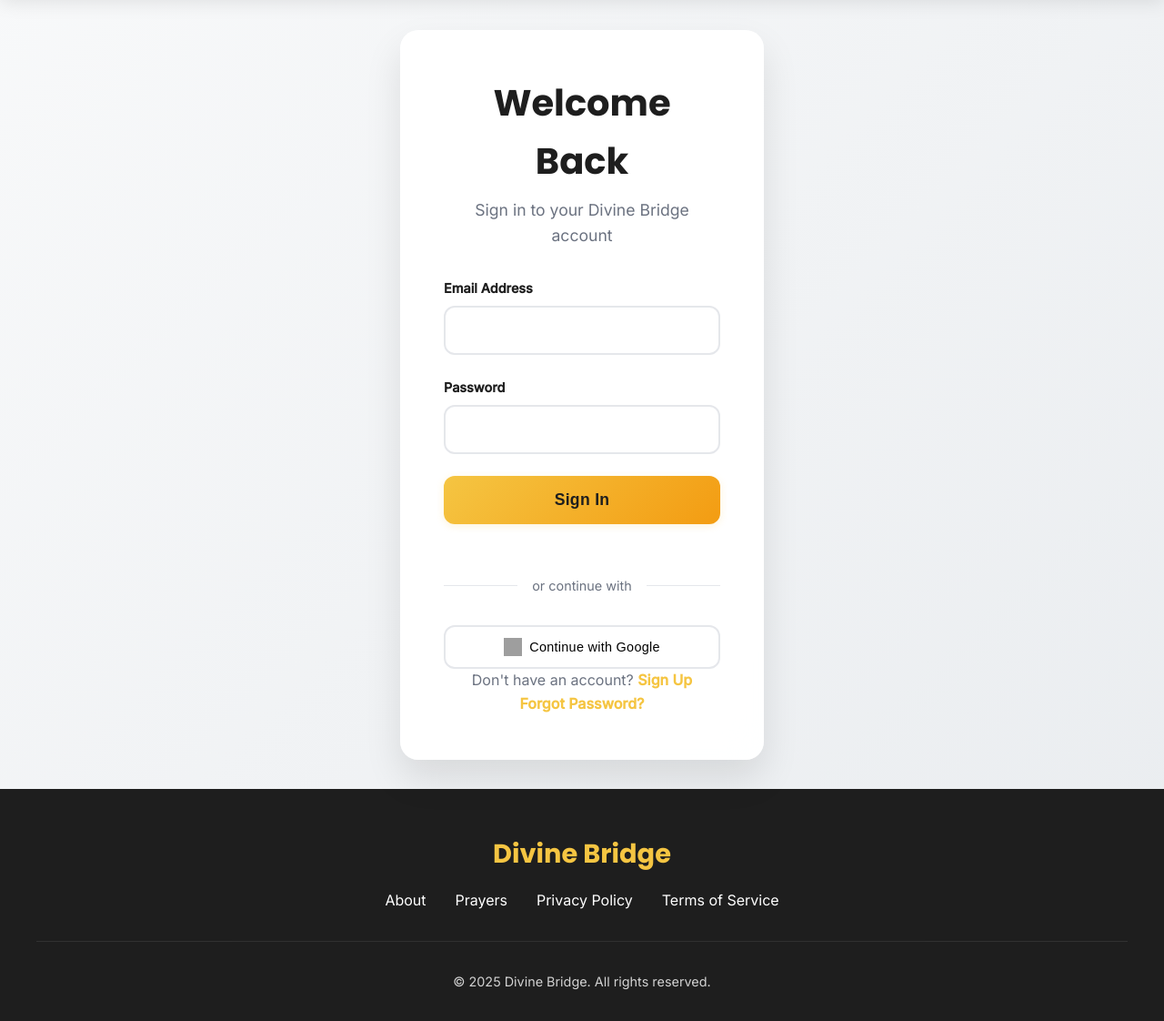
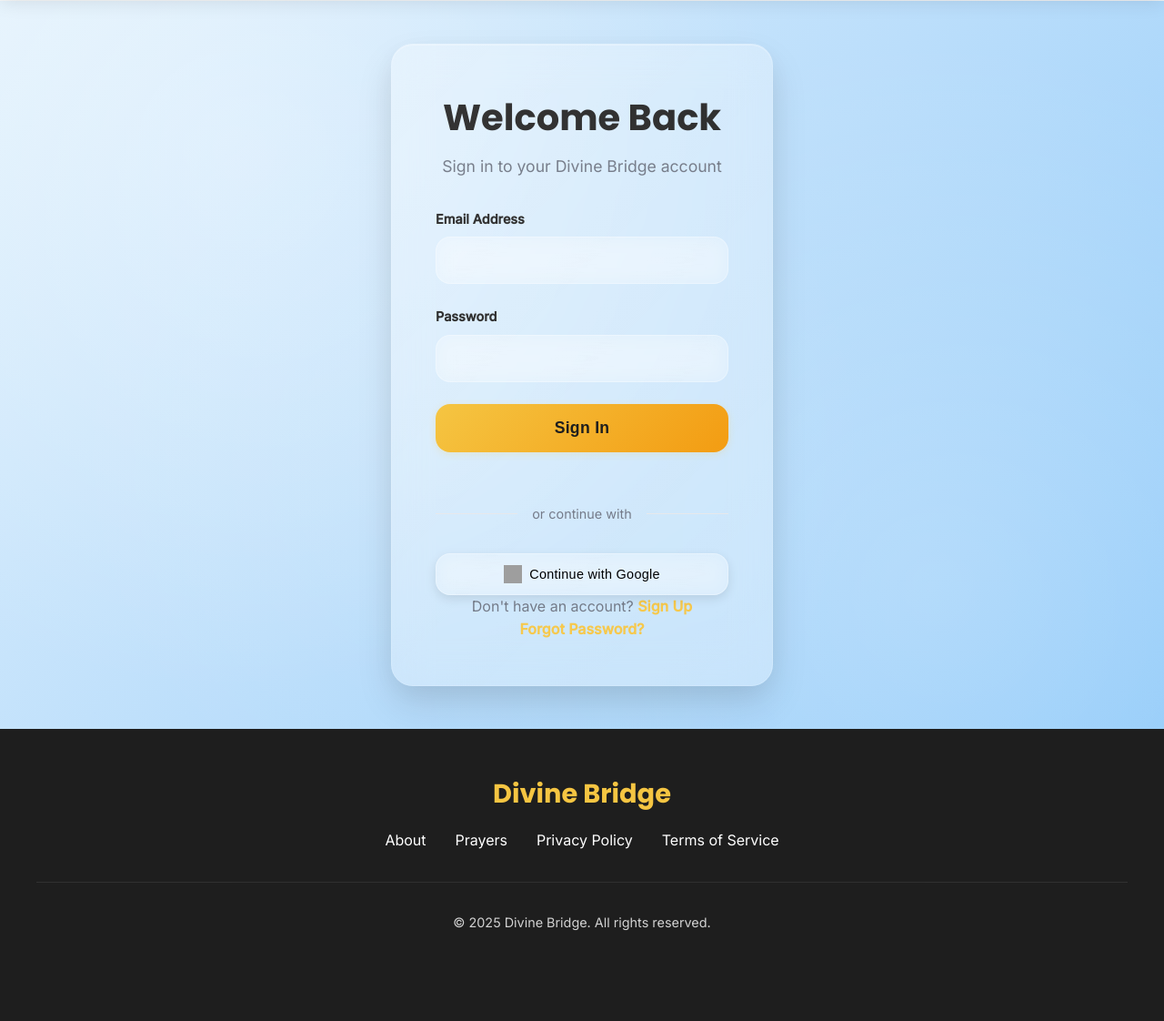
Before and after one commit to BamweTech/DivineBridge, a Flask app: page /login in a window 1280 px wide. Shown: the part 79-1201 px from the top of the page at 91% size. After the commit the page ends 1101 px from the top, so only its background shows below. Run offline with Flask 2, Linux system fonts and the light colour scheme; parts of the project's set-up code (start-up, migrations or seed data) failed here and were passed over; some libraries are stand-ins or nearby versions; grey boxes are pictures that could not be loaded.

Commit message:
Redesign login and register pages with glassy blue theme
- Added light gradient blue background (e3f2fd to 90caf9)
- Implemented glassy card effects with backdrop blur
- Updated form inputs with glassy styling and better focus states
- Enhanced buttons with gradient effects and hover animations
- Added subtle radial gradient overlays for depth
- Improved social button styling with glassy effects
- Fixed route registration in app.py
- Both pages now have modern, ethereal design

```diff
--- a/app.py
+++ b/app.py
@@ -216,6 +216,52 @@ def create_app():
     logger.info(f"Environment: {app.config['ENV']}")
     logger.info(f"Debug mode: {app.debug}")
 
+    # Add main routes
+    @app.route('/login')
+    def login():
+        """Serve the login page"""
+        return render_template('login.html')
+
+    @app.route('/signup')
+    def signup():
+        """Serve the signup page"""
+        return render_template('register.html')
+
+    @app.route('/prayers')
+    def prayers():
+        """Serve the prayers page"""
+        return render_template('prayers.html')
+
+    @app.route('/daily-prayer')
+    def daily_prayer():
+        """Serve the daily prayer page"""
+        return render_template('daily_prayer.html')
+
+    @app.route('/about')
+    def about():
+        """Serve the about page"""
+        return render_template('about.html')
+
+    @app.route('/contact')
+    def contact():
+        """Serve the contact page"""
+        return render_template('contact.html')
+
+    @app.route('/faq')
+    def faq():
+        """Serve the FAQ page"""
+        return render_template('faq.html')
+
+    @app.route('/privacy-policy')
+    def privacy_policy():
+        """Serve the privacy policy page"""
+        return render_template('privacy_policy.html')
+
+    @app.route('/terms-of-service')
+    def terms_of_service():
+        """Serve the terms of service page"""
+        return render_template('terms_of_service.html')
+
     return app
 
 # Create the Flask application
@@ -304,7 +350,7 @@ def login():
 @app.route('/signup')
 def signup():
     """Serve the signup page"""
-    return render_template('signup.html')
+    return render_template('register.html')
 
 @app.route('/prayers')
 def prayers():
@@ -320,6 +366,16 @@ def daily_prayer():
 def about():
     """Serve the about page"""
     return render_template('about.html')
+
+@app.route('/privacy-policy')
+def privacy_policy():
+    """Serve the privacy policy page"""
+    return render_template('privacy_policy.html')
+
+@app.route('/terms-of-service')
+def terms_of_service():
+    """Serve the terms of service page"""
+    return render_template('terms_of_service.html')
 
 @app.route('/profile')
 def profile():
--- a/templates/login.html
+++ b/templates/login.html
@@ -10,18 +10,52 @@
         align-items: center;
         justify-content: center;
         padding: 2rem;
-        background: transparent;
+        background: linear-gradient(135deg, #e3f2fd 0%, #bbdefb 50%, #90caf9 100%);
+        position: relative;
+        overflow: hidden;
+    }
+
+    .login-container::before {
+        content: '';
+        position: absolute;
+        top: 0;
+        left: 0;
+        right: 0;
+        bottom: 0;
+        background:
+            radial-gradient(circle at 20% 20%, rgba(255, 255, 255, 0.3) 0%, transparent 50%),
+            radial-gradient(circle at 80% 80%, rgba(255, 255, 255, 0.2) 0%, transparent 50%),
+            radial-gradient(circle at 40% 60%, rgba(255, 255, 255, 0.1) 0%, transparent 50%);
+        pointer-events: none;
     }
 
     .login-card {
-        background: rgba(255, 255, 255, 0.95);
+        background: rgba(255, 255, 255, 0.25);
         backdrop-filter: blur(20px);
-        border-radius: 20px;
+        border-radius: 24px;
         padding: 3rem;
-        box-shadow: 0 20px 40px rgba(0, 0, 0, 0.1);
+        box-shadow:
+            0 20px 40px rgba(0, 0, 0, 0.1),
+            0 8px 32px rgba(0, 0, 0, 0.05),
+            inset 0 1px 0 rgba(255, 255, 255, 0.3);
         width: 100%;
-        max-width: 400px;
+        max-width: 420px;
         text-align: center;
+        border: 1px solid rgba(255, 255, 255, 0.2);
+        position: relative;
+        z-index: 1;
+    }
+
+    .login-card::before {
+        content: '';
+        position: absolute;
+        top: 0;
+        left: 0;
+        right: 0;
+        bottom: 0;
+        background: linear-gradient(135deg, rgba(255, 255, 255, 0.1) 0%, rgba(255, 255, 255, 0.05) 100%);
+        border-radius: 24px;
+        pointer-events: none;
     }
 
     .login-header {
@@ -60,36 +94,54 @@
     .form-input {
         width: 100%;
         padding: 1rem;
-        border: 2px solid #e5e7eb;
-        border-radius: 12px;
+        border: 1px solid rgba(255, 255, 255, 0.3);
+        border-radius: 16px;
         font-size: 1rem;
         transition: all 0.3s ease;
-        background: white;
+        background: rgba(255, 255, 255, 0.2);
+        backdrop-filter: blur(10px);
+        color: var(--black);
+        position: relative;
+        z-index: 2;
+    }
+
+    .form-input::placeholder {
+        color: rgba(0, 0, 0, 0.6);
     }
 
     .form-input:focus {
         outline: none;
-        border-color: var(--gold);
-        box-shadow: 0 0 0 3px rgba(245, 197, 66, 0.1);
+        border-color: rgba(255, 255, 255, 0.5);
+        box-shadow:
+            0 0 0 3px rgba(255, 255, 255, 0.2),
+            0 4px 12px rgba(0, 0, 0, 0.1);
+        background: rgba(255, 255, 255, 0.3);
     }
 
     .login-button {
         width: 100%;
         padding: 1rem;
-        background: var(--gold);
+        background: linear-gradient(135deg, var(--gold) 0%, #f4d03f 100%);
         color: var(--black);
         border: none;
-        border-radius: 12px;
+        border-radius: 16px;
         font-size: 1.1rem;
         font-weight: 600;
         cursor: pointer;
         transition: all 0.3s ease;
         margin-bottom: 1.5rem;
+        box-shadow:
+            0 4px 12px rgba(245, 197, 66, 0.3),
+            inset 0 1px 0 rgba(255, 255, 255, 0.3);
+        position: relative;
+        z-index: 2;
     }
 
     .login-button:hover:not(:disabled) {
         transform: translateY(-2px);
-        box-shadow: 0 8px 20px rgba(245, 197, 66, 0.3);
+        box-shadow:
+            0 8px 20px rgba(245, 197, 66, 0.4),
+            inset 0 1px 0 rgba(255, 255, 255, 0.3);
     }
 
     .login-button:disabled {
@@ -126,20 +178,26 @@
     .social-button {
         flex: 1;
         padding: 0.75rem;
-        border: 2px solid #e5e7eb;
-        border-radius: 12px;
-        background: white;
+        border: 1px solid rgba(255, 255, 255, 0.3);
+        border-radius: 16px;
+        background: rgba(255, 255, 255, 0.2);
+        backdrop-filter: blur(10px);
         cursor: pointer;
         transition: all 0.3s ease;
         display: flex;
         align-items: center;
         justify-content: center;
         gap: 0.5rem;
+        position: relative;
+        z-index: 2;
+        box-shadow: 0 4px 12px rgba(0, 0, 0, 0.1);
     }
 
     .social-button:hover {
-        border-color: var(--gold);
+        border-color: rgba(255, 255, 255, 0.5);
         transform: translateY(-2px);
+        background: rgba(255, 255, 255, 0.3);
+        box-shadow: 0 8px 20px rgba(0, 0, 0, 0.15);
     }
 
     .social-button img {
```
Also changed, not shown: templates/register.html (+99 -19 lines).
